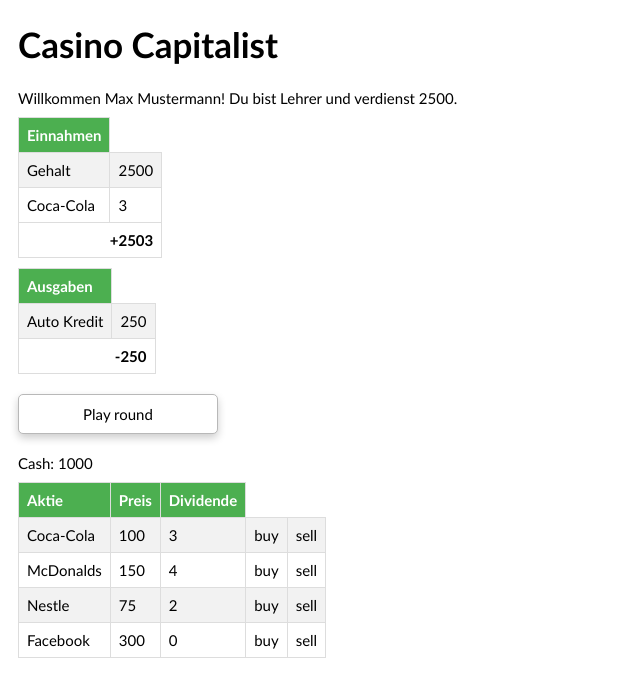
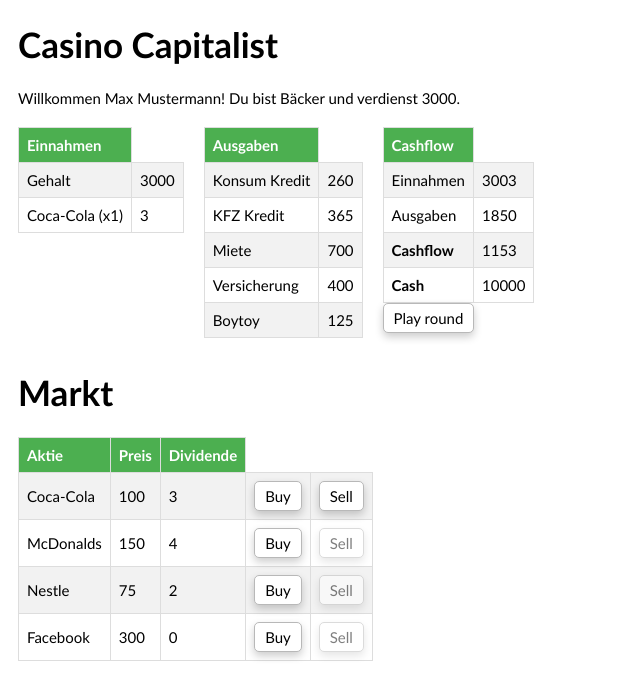
Before and after one commit to sebastiangentner/casinocapitalist, a plain HTML site: page index.html in a window 1280 px wide. Shown: the whole page, without its empty margins (0-640 px from the left). Drawn offline with Linux system fonts and the light colour scheme.

Commit message:
progress

```diff
--- a/app.js
+++ b/app.js
@@ -7,7 +7,8 @@
 let divExpenses = window.document.getElementById("divExpenses");
 let tableExpenses = window.document.getElementById("tableExpenses");
 
-let divCash = window.document.getElementById("divCash");
+let divCashflow = window.document.getElementById("divCashflow");
+let tableCashflow = window.document.getElementById("tableCashflow");
 
 let divStocks = window.document.getElementById("divStocks");
 let tableStocks = window.document.getElementById("tableStocks");
@@ -32,53 +33,68 @@
 
 async function windowDidLoad() {
 
+    // setup user
     user = new User();
     user.firstname = "Max";
     user.lastname = "Mustermann";
-    user.cash = 1000;
-    user.job = new Job("Lehrer", 2500);
+    user.cash = 10000;
+    user.job = new Job("Bäcker", 3000);
 
+    // setup assets
     stocks = setupStocks();
+    user.addAsset(stocks[0]);
 
-    let credit = new Liability();
-    credit.name = "Auto Kredit";
-    credit.cost = 250;
-    credit.price = 10000;
+    // setup liabilities
+    let credit1 = new Liability("Konsum Kredit", 8000, 260);
+    user.addLiability(credit1);
 
-    user.addAsset(stocks[0]);
-    user.addLiability(credit);
+    let credit2 = new Liability("KFZ Kredit", 10000, 365);
+    user.addLiability(credit2);
 
+    let rent = new Liability("Miete", 0, 700);
+    user.addLiability(rent);
+
+    let policy = new Liability("Versicherung", 0, 400);
+    user.addLiability(policy);
+
+    let boytoy = new Liability("Boytoy", 0, 125);
+    user.addLiability(boytoy);
+
+    // init ui
     updateUi();
 }
 
 // play round
 function playRound() {
-
     user.cash += user.cashflow();
-
     updateUi();
 }
 
 function updateUi() {
-    updateCash();
     updateHeader();
     updateIncomeTable();
     updateOutgoingTable();
     updateStocksTable();
+    updateCashflowTable();
 }
 
-
 // ui updates
-
-function updateCash() {
-    var str = "Cash: " + user.cash;
-    divCash.innerHTML = str;
-}
 
 function updateHeader() {
     var welcomeString = "Willkommen " + user.displayedName();
     welcomeString += "! Du bist " + user.job.name + " und verdienst " + user.job.salary + ".";
     divHeader.innerHTML = welcomeString;
+}
+
+function updateCashflowTable() {
+    var s = "<tbody>";
+    s += "<th>Cashflow</th>";
+    s += tableRowFrom(["Einnahmen", user.income()]);
+    s += tableRowFrom(["Ausgaben", user.outgoing()]);
+    s += tableRowFrom(["<b>Cashflow</b>", user.cashflow()]);
+    s += tableRowFrom(["<b>Cash</b>", user.cash]);
+
+    tableCashflow.innerHTML = s;
 }
 
 function updateIncomeTable() {
@@ -90,12 +106,11 @@
     for (row = 0; row < user.assets.length; row++) {
         let asset = user.assets[row];
 
-        tableString += tableRowFrom([asset.name, asset.cashflow]);
+        let str1 = asset.name + " (x" + asset.amount + ")";
+        let str2 = asset.cashflow * asset.amount;
+        tableString += tableRowFrom([str1, str2]);
     }
 
-    tableString += "<tfoot><tr><td colspan=" + 2 +">";
-    tableString += "+" + user.income();
-    tableString += "</td></tr></tfoot>";
     tableString += "</tbody>";
 
     tableIncome.innerHTML = tableString;
@@ -116,9 +131,6 @@
 
     }
 
-    tableString += "<tfoot><tr><td colspan=" + colspan +">";
-    tableString += user.outgoing();
-    tableString += "</td></tr></tfoot>";
     tableString += "</tbody>";
 
     tableExpenses.innerHTML = tableString;
@@ -137,8 +149,20 @@
         for (i=0; i<strings.length; i++) {
             rowString += "<td>" + strings[i] + "</td>";
         }
-        rowString += "<td onclick=buyStockInRow("+row+")>buy</td>";
-        rowString += "<td onclick=sellStockInRow("+row+")>sell</td>";
+
+        // buy
+        rowString += "<td><button class=default onclick=buyStockInRow("+row+")";
+        if (userCanBuyStockInRow(row) == false) {
+            rowString += " disabled";
+        }
+
+        // sell
+        rowString += ">Buy</button></td>";
+        rowString += "<td><button class=default onclick=sellStockInRow("+row+")";
+        if (userOwnsStockInRow(row) == false) {
+            rowString += " disabled";
+        }
+        rowString += ">Sell</button></td>";
         rowString += "</tr>";
 
         tableString += rowString;
@@ -151,7 +175,7 @@
 
 function buyStockInRow(row) {
     let stock = this.stocks[row];
-    if ((user.cash - stock.price) > 0) {
+    if (userCanBuyStockInRow(row)) {
         console.log("buy 1x " + stock.name + " for " + stock.price);
         user.addAsset(stock);
         user.cash -= stock.price;
@@ -162,20 +186,34 @@
 
 }
 
-function sellStockInRow(row) {
-    let stockToSell = this.stocks[row];
-    // check is user owns
+function userCanBuyStockInRow(row) {
+    let stock = this.stocks[row];
+    var canBuy = false;
+    if ((user.cash - stock.price) > 0) {
+        canBuy = true;
+    }
+    return canBuy;
+}
+
+function userOwnsStockInRow(row) {
+    let stock = this.stocks[row];
     var owns = false;
     for (i = 0; i < user.assets.length; i++) {
         let asset = user.assets[i];
 
-        if (asset.name == stockToSell.name) {
+        if (asset.name == stock.name) {
             owns = true;
             break;
         }
     }
+    return owns;
+}
 
-    if (owns) {
+function sellStockInRow(row) {
+    let stockToSell = this.stocks[row];
+    // check is user owns
+
+    if (userOwnsStockInRow(row)) {
         console.log("sell 1x " + stockToSell.name + " for " + stockToSell.price);
         user.removeAsset(stockToSell);
         user.cash += stockToSell.price;
--- a/assets.js
+++ b/assets.js
@@ -1,14 +1,19 @@
 class Asset {
-    constructor(name, price, cashflow) {
+    constructor(name, price, cashflow, amount) {
         this.name = name;
         this.price = price;
         this.cashflow = cashflow;
+        this.amount = amount;
+    }
+
+    fullCashflow() {
+        return this.cashflow * this.amount;
     }
 }
 
 class Stock extends Asset {
-    constructor(name, price, dividend) {
-        super(name, price, dividend);
+    constructor(name, price, dividend, amount) {
+        super(name, price, dividend, amount);
 
         this.dividend = dividend;
     }
@@ -16,10 +21,10 @@
 
 function setupStocks() {
     var stocks = [
-        new Stock("Coca-Cola", 100, 3),
-        new Stock("McDonalds", 150, 4),
-        new Stock("Nestle", 75, 2),
-        new Stock("Facebook", 300, 0)
+        new Stock("Coca-Cola", 100, 3, 1),
+        new Stock("McDonalds", 150, 4, 1),
+        new Stock("Nestle", 75, 2, 1),
+        new Stock("Facebook", 300, 0, 1)
     ];
 
     return stocks;
--- a/index.html
+++ b/index.html
@@ -16,19 +16,37 @@
 
   <main>
     <div><h1>Casino Capitalist</h1></div>
+
     <div id="divHeader"></div>
 
-    <div id="divIncome">
-      <table id="tableIncome"></table>
+    <div class="divTable layout">
+      <div class="divTableBody">
+        <div class="divTableRow">
+          <div class="divTableCell">
+              <div id="divIncome">
+                  <table id="tableIncome"></table>
+              </div>
+          </div>
+          <div class="divTableCell">
+              <div id="divExpenses">
+                  <table id="tableExpenses"></table>
+               </div>
+          </div>
+          <div class="divTableCell">
+              <div id="divCashflow">
+                  <table id="tableCashflow"></table>
+                  <button class="default" id="btnPlayRound">Play round</button>
+               </div>
+          </div>
+        </div>
+     </div>
     </div>
 
-    <div id="divExpenses">
-        <table id="tableExpenses"></table>
-    </div>
 
-    <button class="default" id="btnPlayRound">Play round</button>
 
     <div id="divCash"></div>
+
+    <div><h1>Markt</h1></div>
 
     <div id="divStocks">
       <table id="tableStocks"></table>
--- a/style.css
+++ b/style.css
@@ -14,6 +14,18 @@
 
 table {
   border-collapse: collapse;
+}
+
+table.tableLayout {
+  text-align: left;
+  padding: 0px;
+  margin: px;
+  border-width: 0px;
+}
+table.tableLayout td, table.tableLayout th {
+  padding: 0px;
+  margin: px;
+  border-width: 0px;
 }
 
 th {
@@ -34,19 +46,17 @@
   text-align: right;
 }
 
-
 button.default {
     outline: none;
     -webkit-border-radius: 5;
     -moz-border-radius: 5;
     border-radius: 5px;
-    margin: 10px;
-    padding: 10px 20px 10px 20px;
+    margin: 0px;
+    padding: 5px 10px 5px 10px;
     border: solid #b8b8b8 1px;
     background: #ffffff;
     box-shadow: 0 4px 8px 0 rgba(0,0,0,0.2);
     transition: 0.3s;
-    width: 200px;
 }
 button.default:active  {
    background: #c0c0c0;
@@ -54,3 +64,26 @@
 button.default:hover  {
     box-shadow: 0 8px 16px 0 rgba(0,0,0,0.2);
 }
+
+button.default:disabled {
+  opacity:0.5;
+}
+
+
+div.layout {
+  text-align: left;
+  padding: 0px;
+  margin: 0px;
+}
+.divTable.layout .divTableCell, .divTable.layout .divTableHead {
+  padding: 0px;
+  margin: 0px;
+}
+/* DivTable.com */
+.divTable{ display: table; }
+.divTableRow { display: table-row; }
+.divTableHeading { display: table-header-group;}
+.divTableCell, .divTableHead { display: table-cell;}
+.divTableHeading { display: table-header-group;}
+.divTableFoot { display: table-footer-group;}
+.divTableBody { display: table-row-group;}
--- a/user.js
+++ b/user.js
@@ -17,11 +17,40 @@
     }
 
     addAsset(a) {
-        this.assets.push(a);
+        var exist = false;
+
+        for (var i=0; i<this.assets.length; i++) {
+            var asset = this.assets[i];
+            if (asset.name == a.name) {
+                asset.amount++;
+                exist = true;
+                break;
+            }
+        }
+
+        if (!exist) {
+            this.assets.push(a);
+        }
     }
 
     removeAsset(a) {
-        this.assets.pop(a);
+        var remove = false;
+
+        for (var i=0; i<this.assets.length; i++) {
+            var asset = this.assets[i];
+            if (asset.name == a.name) {
+                asset.amount--;
+
+                if (asset.amount <= 0) {
+                    remove = true;
+                }
+                break;
+            }
+        }
+
+        if (remove) {
+            this.assets.pop(a);
+        }
     }
 
     addLiability(l) {
@@ -33,7 +62,7 @@
     }
 
     displayedName() {
-        return this.firstname + " " + this.lastname
+        return this.firstname + " " + this.lastname;
     }
 
     income() {
@@ -42,23 +71,23 @@
         income += this.job.salary;
 
         for (i = 0; i < this.assets.length; i++) {
-            income += this.assets[i].cashflow;
+            income += this.assets[i].fullCashflow();
         }
 
-        return income
+        return income;
     }
 
     outgoing() {
         var outgoing = 0;
 
         for (i = 0; i < this.liabilities.length; i++) {
-            outgoing -=  this.liabilities[i].cost;
+            outgoing += this.liabilities[i].cost;
          }
 
         return outgoing;
     }
 
     cashflow() {
-        return this.income() + this.outgoing();
+        return this.income() - this.outgoing();
     }
 }
```
Also changed, not shown: runde.txt.
